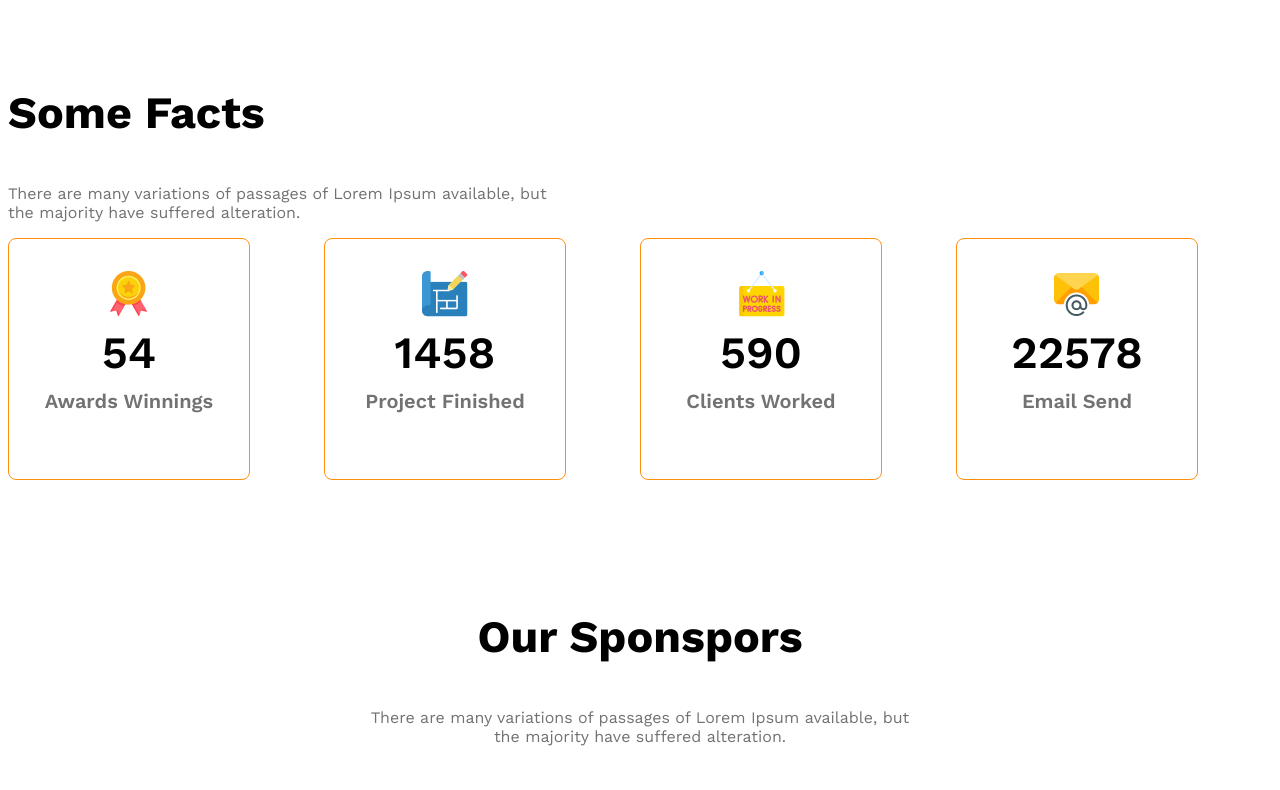
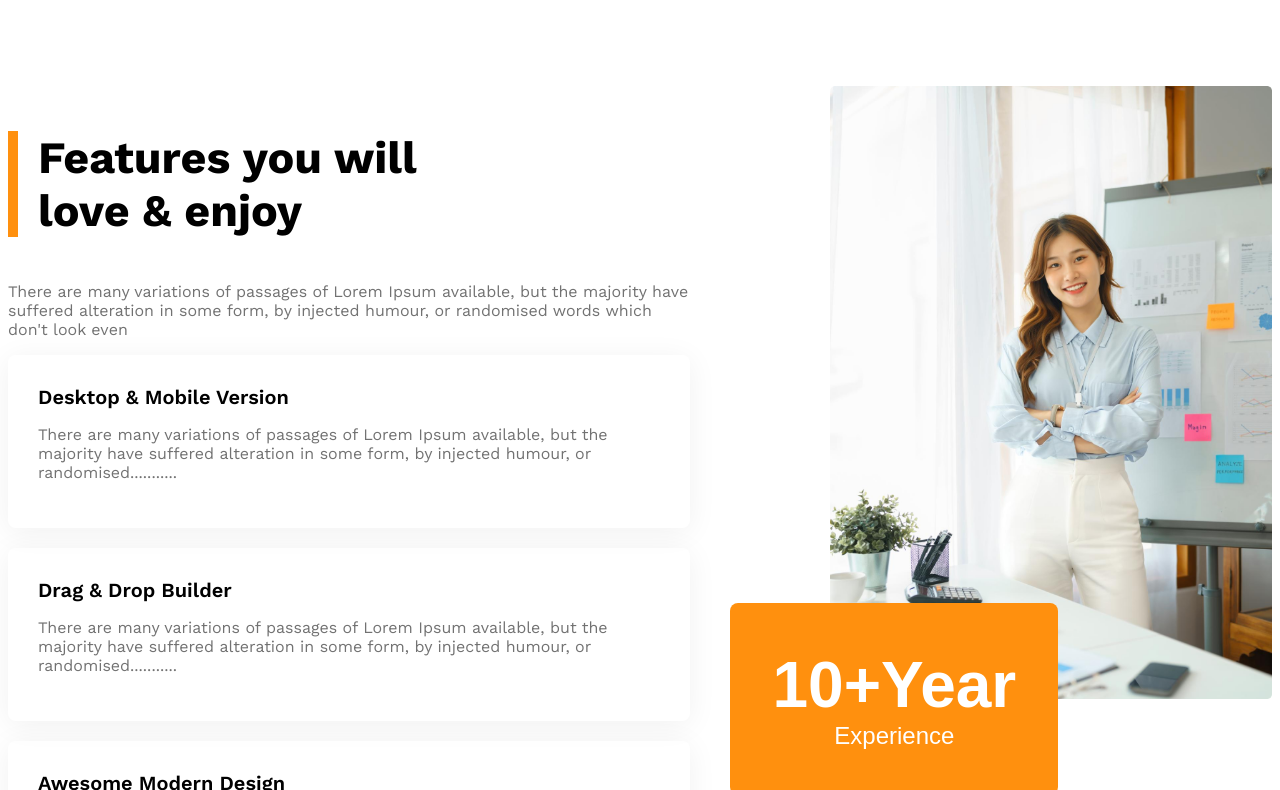
Before and after one commit to abdullahalasif70/g3-architects-website, a plain HTML site: page index.html in a window 1280 px wide. Shown: the part 2117-2907 px from the top of the page. Drawn offline with nearby package versions, Linux system fonts and the light colour scheme.

Commit message:
added features

```diff
--- a/index.html
+++ b/index.html
@@ -51,15 +51,48 @@
                 <button class="btn-primary">Explore More</button>
             </div>
         </section>
-        <!-- features love and enjoy -->
-        <section>
-
-
+        <!-- features section start -->
+        <section class="features-love display-flex">
+            <div>
+                <div>
+                    <h3 id="border" class="section-title">Features you will <br>love & enjoy</h3>
+                    <p class="text-light-gray">There are many variations of passages of Lorem Ipsum available, but the
+                        majority have suffered alteration in some form, by injected humour, or randomised words which
+                        don't look even</p>
+                </div>
+                <!-- features card -->
+                <div class="features-card">
+                    <h4 class="features-title">Desktop & Mobile Version</h4>
+                    <p class="text-light-gray">There are many variations of passages of Lorem Ipsum available, but the
+                        majority have suffered alteration in some form, by injected humour, or randomised...........</p>
+                </div>
+                <div class="features-card">
+                    <h4 class="features-title">Drag & Drop Builder</h4>
+                    <p class="text-light-gray">There are many variations of passages of Lorem Ipsum available, but the
+                        majority have suffered alteration in some form, by injected humour, or randomised...........</p>
+                </div>
+                <div class="features-card">
+                    <h4 class="features-title">Awesome Modern Design</h4>
+                    <p class="text-light-gray">There are many variations of passages of Lorem Ipsum available, but the
+                        majority have suffered alteration in some form, by injected humour, or randomised...........</p>
+                </div>
+                <div class="features-card">
+                    <h4 class="features-title">Super Easy to Edit</h4>
+                    <p class="text-light-gray">There are many variations of passages of Lorem Ipsum available, but the
+                        majority have suffered alteration in some form, by injected humour, or randomised...........</p>
+                </div>
+            </div>
+            <div>
+                <img class="feature-img" src="images/architect.png" alt="">
+                <button id="experience-badge" class="btn-primary">
+                    <span id="experience-year">10+Year</span><br>
+                    <span>Experience</span></button>
         </section>
         <!-- some facts -->
         <section class="some-facts">
             <h3 class="section-title">Some Facts</h3>
-            <p class="text-light-gray fact-description">There are many variations of passages of Lorem Ipsum available, but the majority have suffered alteration.</p>
+            <p class="text-light-gray fact-description">There are many variations of passages of Lorem Ipsum available,
+                but the majority have suffered alteration.</p>
             <div class="facts-container">
                 <div class="fact display-flex">
                     <div>
@@ -93,10 +126,11 @@
 
         </section>
         <!-- sponsors section  -->
-         <section class="sponsors">
+        <section class="sponsors">
             <div class="sponsors-info">
                 <h3 class="section-title">Our Sponspors</h3>
-                <p class="text-light-gray">There are many variations of passages of Lorem Ipsum available, but the majority have suffered alteration.</p>
+                <p class="text-light-gray">There are many variations of passages of Lorem Ipsum available, but the
+                    majority have suffered alteration.</p>
 
             </div>
             <div class="companies">
@@ -106,7 +140,7 @@
                 <img src="images/sponsors/telerama.png" alt="">
                 <img src="images/sponsors/figma.png" alt="">
             </div>
-         </section>
+        </section>
     </main>
     <footer>
 
--- a/styles/architects.css
+++ b/styles/architects.css
@@ -34,6 +34,41 @@
 }
 #second{
   color: #FF900E;
+}
+#border{
+  border-left: 10px solid #FF900E;
+  padding-left: 20px;
+}
+#experience-badge{
+  padding: 45px 42px;
+  font-size: 1.5rem;
+  font-weight: 500;
+  margin-left: -100px;
+  margin-top: -100px;
+}
+#experience-year{
+  font-weight: 700;
+  font-size: 4rem;
+}
+.features-love{
+  gap: 140px;
+}
+.feature-img{
+  width: 100%;
+}
+.features-card{
+  padding: 30px;
+  border-radius: 8px;
+  box-shadow: 0 4px 30px 0 rgba(0, 0, 0, 0.06);
+  margin-bottom: 20px;
+
+}
+.features-card .features-title{
+  font-size: 1.25rem;
+  font-weight: 600;
+  margin-top: 0px;
+  margin-bottom: 0px;
+
 }
 main > section{
   margin-top: 130px;
@@ -146,6 +181,7 @@ main{
 @media screen and (max-width: 576px) {
   .navbar,
   .nav-links,
+  .features-love,
   .teams{
     flex-direction: column;
   }
@@ -163,11 +199,16 @@ main{
   .features{
     margin-left: 20px;
   }
+  #experience-badge{
+    margin-top: 20px;
+    margin-left: 20px;
+  }
 
 }
 /* medium size device */
 @media screen and (min-width: 576px) and (max-width: 992px) {
-  .teams{
+  .teams,
+  .features-love{
     flex-direction: column;
   }
   .companies,
@@ -180,4 +221,8 @@ main{
   .features{
     margin-left: 50px auto;
   }
+  #experience-badge{
+    margin-top: 20px;
+    margin-left: 20px;
+  }
 }
```
